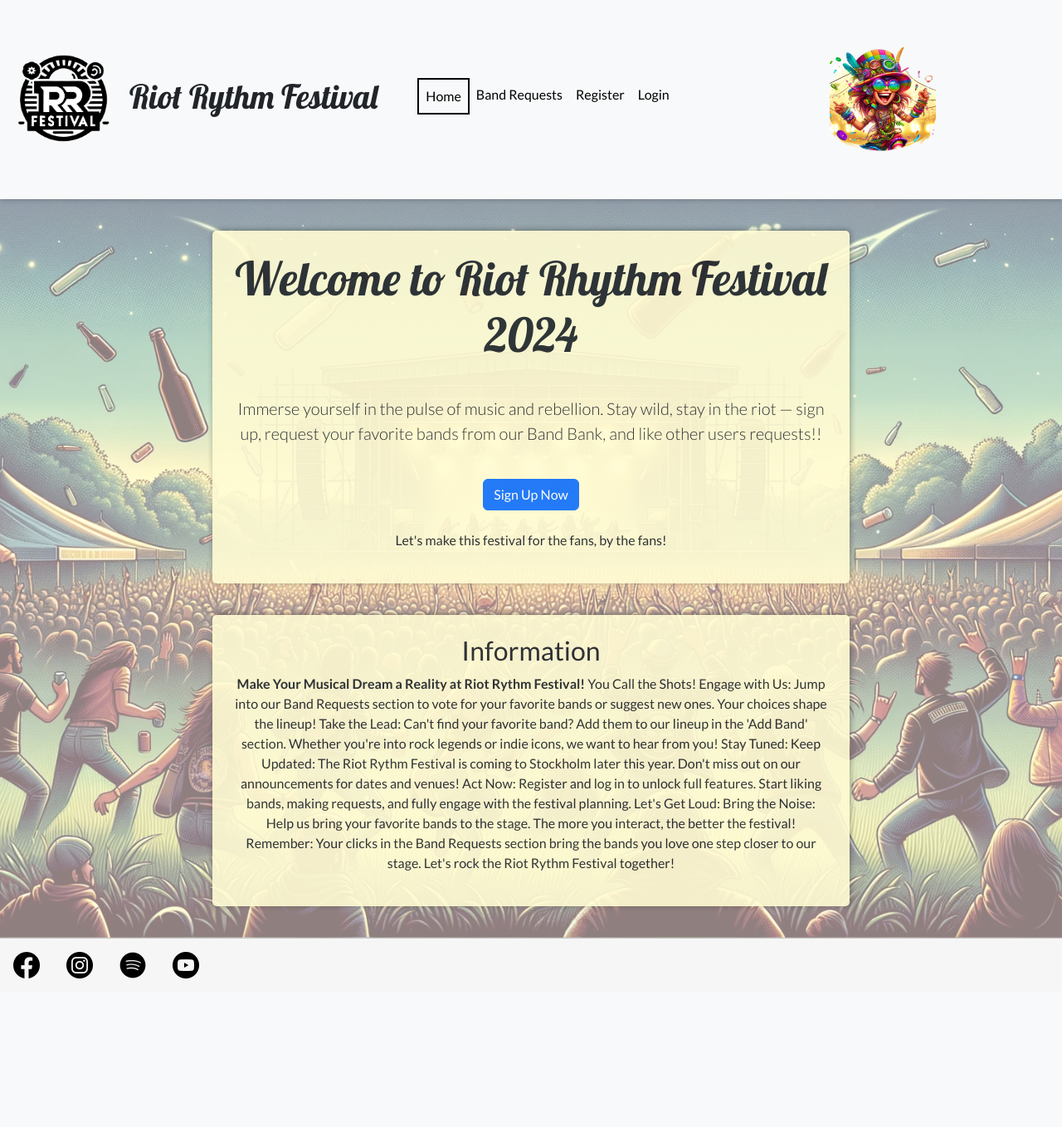
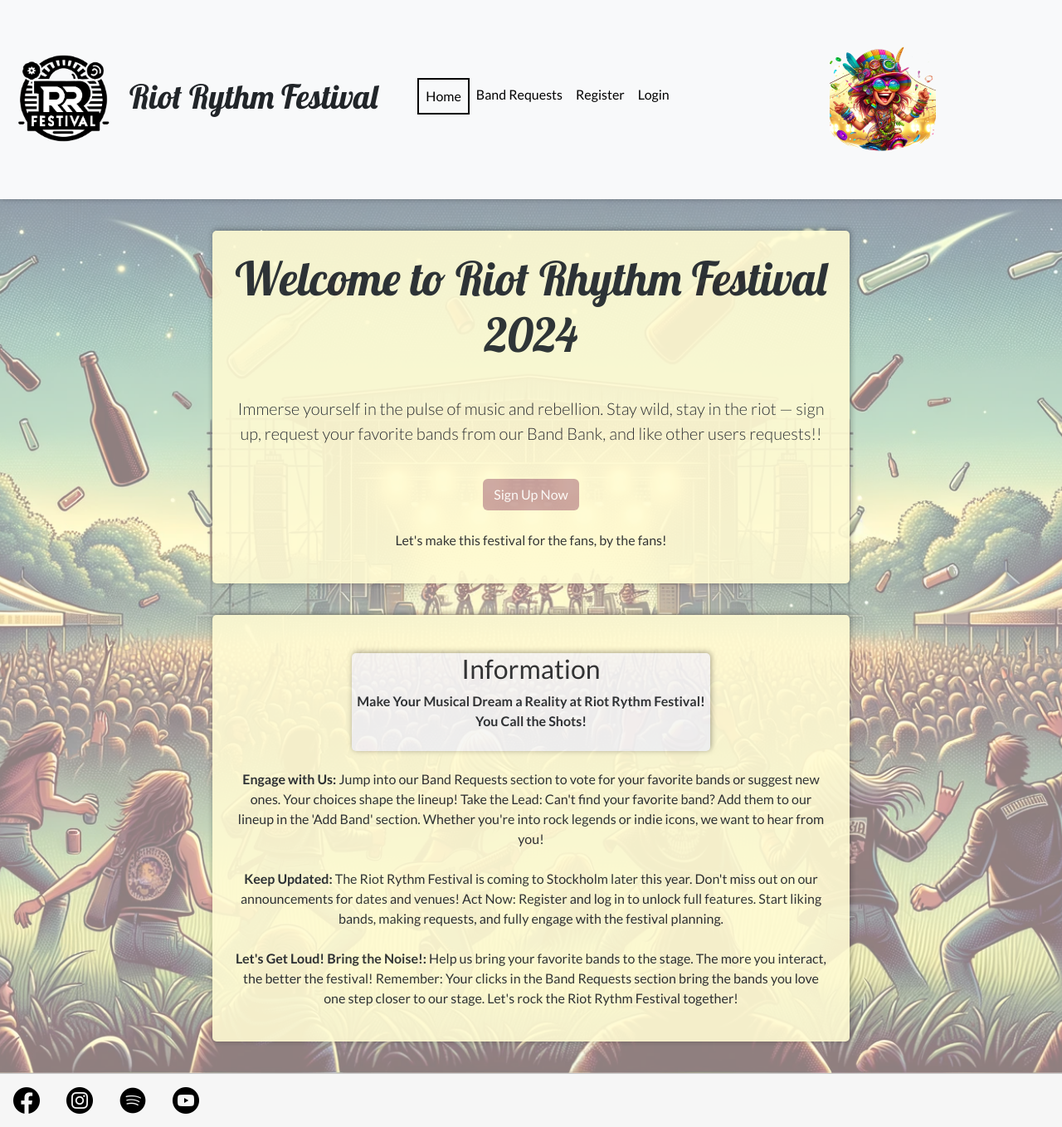
Before and after one commit to JorgenDIF/PP4-Riot-Rythm-Festival, a Django app: page / in a window 1280 px wide. Shown: the whole page at 83% size. Before the commit the page ends 1179 px from the top, so only its background shows below. Run offline with Django 4.2, Linux system fonts and the light colour scheme; parts of the project's set-up code (start-up, migrations or seed data) failed here and were passed over; some libraries are stand-ins or nearby versions.

Commit message:
feat: Add customized buttons
Implemented custom styling for buttons to enhance visual appeal and user interaction.

```diff
--- a/bands/templates/bands/add_band.html
+++ b/bands/templates/bands/add_band.html
@@ -19,7 +19,7 @@
         {{ form.media }}
         {{ form|crispy}}
         <div class="text-center">
-            <button type="submit" class="btn btn-primary mt-2" >Add New Band</button>
+            <button type="submit" class="btn btn-festival mt-2" >Add New Band</button>
         </div>
     </form>
 </div>
--- a/bands/templates/bands/band_confirm_delete.html
+++ b/bands/templates/bands/band_confirm_delete.html
@@ -9,7 +9,7 @@
     <form method="post" class="text-center">
         {% csrf_token %}
         <p>Are you sure you want to delete <strong>{{ object.title }}</strong>?</p>
-        <input type="submit" value="Confirm" class=" brn brn-primary w-25">
+        <input type="submit" value="Confirm" class=" brn brn-festival w-25">
     </form>
 
 </div>
--- a/bands/templates/bands/edit_band.html
+++ b/bands/templates/bands/edit_band.html
@@ -10,7 +10,7 @@
         {{ form.media }}
         {{ form|crispy}}
         <div class="text-center">
-            <button type="submit" class="btn btn-primary mt-2" >Edit Band</button>
+            <button type="submit" class="btn btn-festival mt-2" >Edit Band</button>
         </div>
     </form>
 </div>
--- a/home/templates/home/index.html
+++ b/home/templates/home/index.html
@@ -10,9 +10,9 @@
             Immerse yourself in the pulse of music and rebellion. Stay wild, stay in the riot — sign up, request your favorite bands from our Band Bank, and like other users requests!!
         </p>
         {% if request.user.is_authenticated %}
-        <a href="{% url 'add_band' %}" class="btn btn-primary custom-btn-primary">Request A Band</a>
+        <a href="{% url 'add_band' %}" class="btn btn-festival">Request A Band</a>
         {% else %}
-        <a href="/accounts/signup/" class="btn btn-primary custom-btn-primary">Sign Up Now</a>
+        <a href="/accounts/signup/" class="btn btn-festival">Sign Up Now</a>
         {% endif %}
         <p class="pt-4">Let's make this festival for the fans, by the fans!</p>
     </div>
@@ -20,20 +20,21 @@
 
 <section>
     <div class="landing container text-center p-4">
-        <h2>Information</h2>
+       <div class="form"> <h2>Information</h2>
         <p>
-            <strong>Make Your Musical Dream a Reality at Riot Rythm Festival!</strong>
-            You Call the Shots!
+            <strong>Make Your Musical Dream a Reality at Riot Rythm Festival!</strong> <br>
+            <strong> You Call the Shots!</strong> <br> <br>
+        </p>
+    </div>
+           <p><strong>Engage with Us: </strong>  Jump into our Band Requests section to vote for your favorite bands or suggest new ones. Your choices shape the lineup!
+            Take the Lead: Can't find your favorite band? Add them to our lineup in the 'Add Band' section. Whether you're into rock legends or indie icons, we want to hear from you! <br>
+             <br>
 
-            Engage with Us: Jump into our Band Requests section to vote for your favorite bands or suggest new ones. Your choices shape the lineup!
-            Take the Lead: Can't find your favorite band? Add them to our lineup in the 'Add Band' section. Whether you're into rock legends or indie icons, we want to hear from you!
-            Stay Tuned:
+           <strong>Keep Updated:</strong>  The Riot Rythm Festival is coming to Stockholm later this year. Don't miss out on our announcements for dates and venues!
+            Act Now: Register and log in to unlock full features. Start liking bands, making requests, and fully engage with the festival planning. <br> <br>
 
-            Keep Updated: The Riot Rythm Festival is coming to Stockholm later this year. Don't miss out on our announcements for dates and venues!
-            Act Now: Register and log in to unlock full features. Start liking bands, making requests, and fully engage with the festival planning.
-            Let's Get Loud:
 
-            Bring the Noise: Help us bring your favorite bands to the stage. The more you interact, the better the festival!
+           <strong>Let's Get Loud! Bring the Noise!: </strong>  Help us bring your favorite bands to the stage. The more you interact, the better the festival!
             Remember: Your clicks in the Band Requests section bring the bands you love one step closer to our stage. Let's rock the Riot Rythm Festival together!
         </p>
     </div>
--- a/profiles/templates/profiles/profile.html
+++ b/profiles/templates/profiles/profile.html
@@ -7,7 +7,9 @@
 
 {% block content %}
     <div class="container p-4">
+
         <div class="landing profile py-4">
+            <h1 class="text-center">Profile</h1>
             <div class="text-center info">
                 <div class="profile-img text-center">
                     {% if profile.image.url is not none %}
@@ -23,7 +25,7 @@
                 {% endif %}
             </div>
                 {% if request.user == profile.user %}
-                    <button id="myBtn" class="btn btn-primary w-25 mt-4">Edit</button>
+                    <button id="myBtn" class="btn btn-festival w-25 mt-4">Edit</button>
                 {% endif %}
             </div>
             <!-- The Modal -->
--- a/static/css/base.css
+++ b/static/css/base.css
@@ -16,6 +16,8 @@
 --white: #fff;
 --orange: #ffbf50;
 --pale-blue:#fffbd3;
+--button-red:#c9a19c;
+
 
 
 
@@ -35,10 +37,18 @@ body {
 
 }
 
-/*h1, h2, h3, h4, h5, h6 {
-    font-family: var(--title);
+/* Buttons */
+.btn-festival {
+    background-color: var(--button-red);
+    color: var(--white);
 
-}*/
+
+}
+
+.btn-festival:hover {
+    background-color: var(--orange);
+    color: var(--black);
+}
 
 main {
     background-image: url('/static/images/rrbackground50.webp');
--- a/templates/allauth/account/login.html
+++ b/templates/allauth/account/login.html
@@ -18,7 +18,7 @@
     {% if redirect_field_value %}
     <input type="hidden" name="{{ redirect_field_name }}" value="{{ redirect_field_value }}" />
     {% endif %}
-    <button class="btn btn-primary w-30 mb-2" type="submit">{% trans "Sign In" %}</button>
+    <button class="btn btn-festival w-30 mb-2" type="submit">{% trans "Sign In" %}</button>
     <a class="button secondaryAction d-block" href="{% url 'account_reset_password' %}">{% trans "Forgot Password?" %}</a>
   </form>
 </div>
--- a/templates/allauth/account/logout.html
+++ b/templates/allauth/account/logout.html
@@ -15,7 +15,7 @@
     {% if redirect_field_value %}
     <input type="hidden" name="{{ redirect_field_name }}" value="{{ redirect_field_value }}"/>
     {% endif %}
-    <button type="submit" class="btn btn-primary w-25">{% trans 'Sign Out' %}</button>
+    <button type="submit" class="btn btn-festival w-25">{% trans 'Sign Out' %}</button>
   </form>
 </div>
 
--- a/templates/allauth/account/signup.html
+++ b/templates/allauth/account/signup.html
@@ -16,7 +16,7 @@
     {% if redirect_field_value %}
     <input type="hidden" name="{{ redirect_field_name }}" value="{{ redirect_field_value }}" />
     {% endif %}
-    <button type="submit" class="btn btn-primary w-30">Sign Up</button>
+    <button type="submit" class="btn btn-festival w-30">Sign Up</button>
   </form>
 </div>
 {% endblock %}
```
